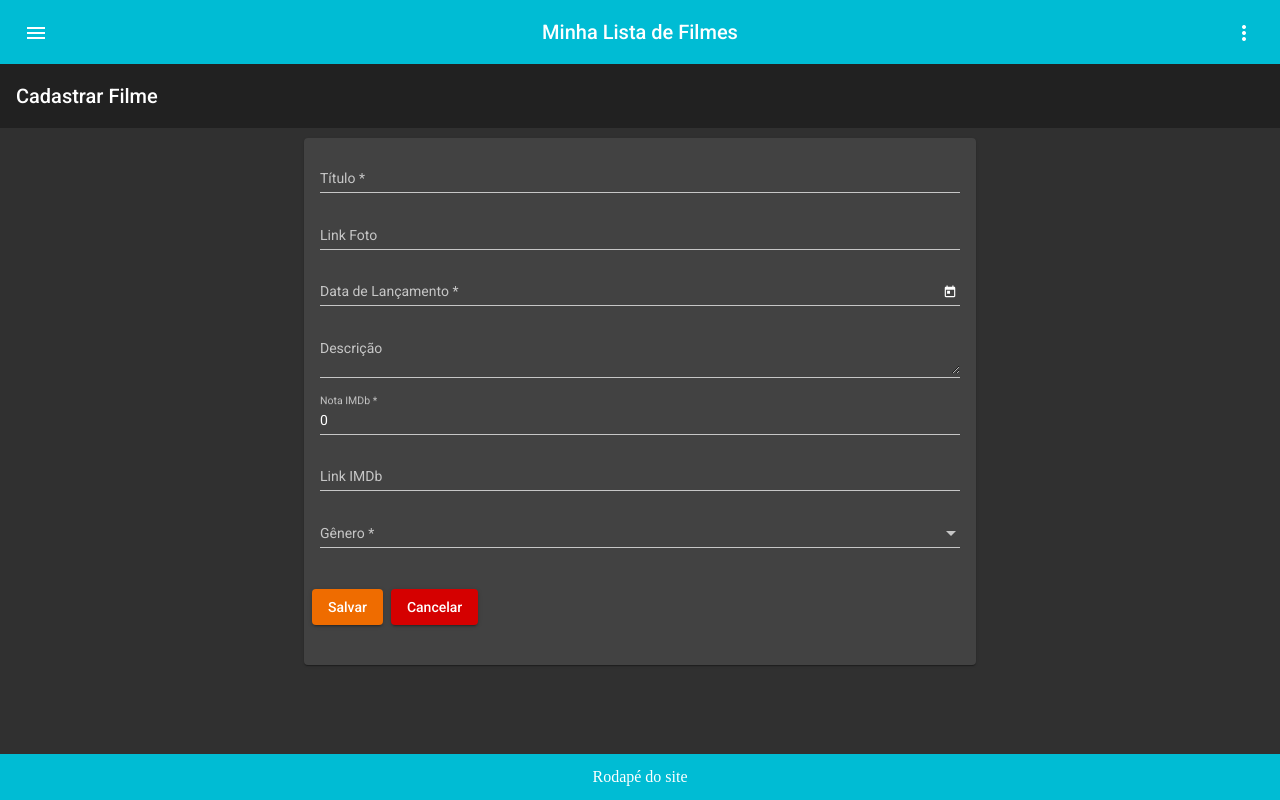
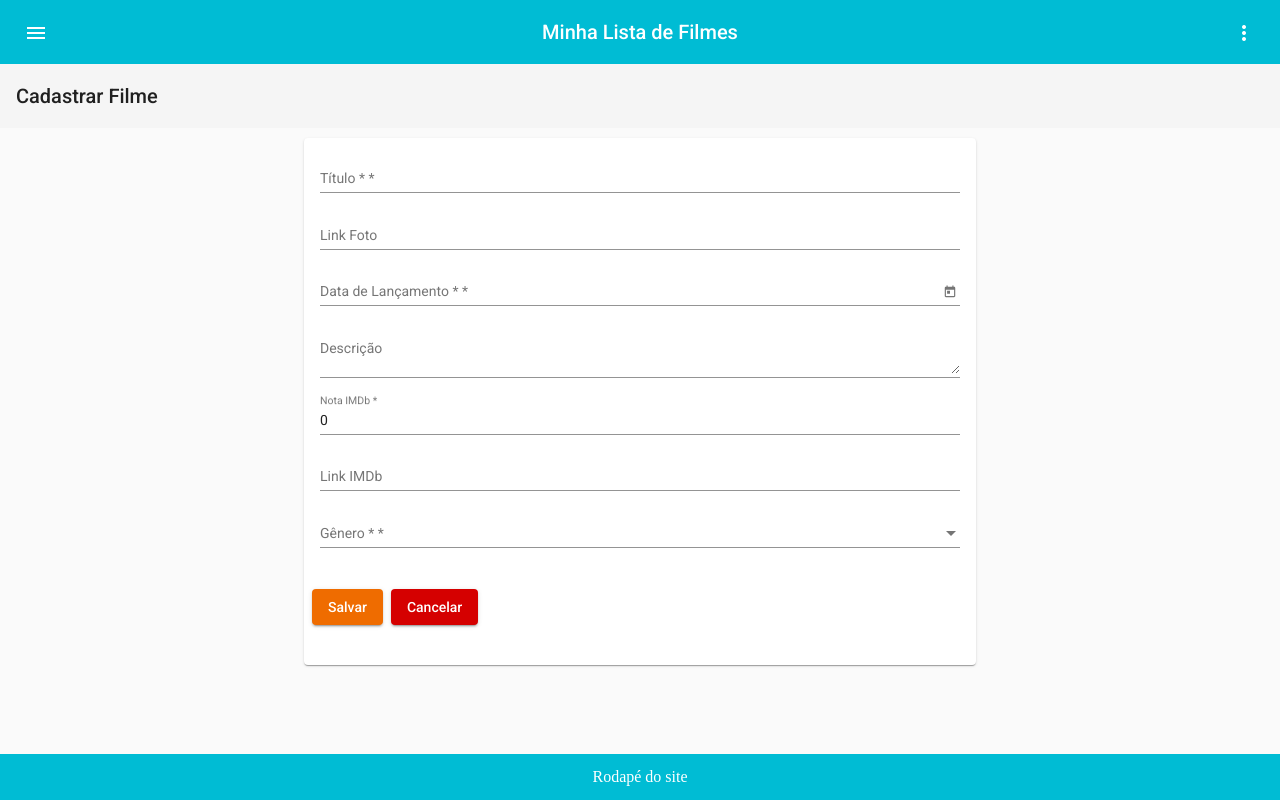
Before and after one commit to evertondg/tecnicas-avancadas-angular8, an Angular app: page /filmes/cadastro in a window 1280 px wide. Built offline with nearby package versions, Linux system fonts and the light colour scheme.

Commit message:
feat: Adicionado mensagens de validação de erro com angular material no FormGroup

```diff
--- a/src/app/filmes/cadastro-filmes/cadastro-filmes.component.html
+++ b/src/app/filmes/cadastro-filmes/cadastro-filmes.component.html
@@ -4,16 +4,34 @@
     <form [formGroup]="cadastro" (ngSubmit)="salvar()" (ngReset)="reiniciarForm()">
       <mat-card-content>
         <mat-form-field class="full-width">
-          <input matInput placeholder="Título" name="titulo" formControlName="titulo" [formGroup]="cadastro">
+          <input matInput placeholder="Título *" name="titulo" formControlName="titulo" [formGroup]="cadastro">
+          <mat-error *ngIf="(cadastro.touched || cadastro.dirty ) && f.titulo.errors && f.titulo.errors.required">
+            Campo Obrigatório
+          </mat-error>
+          <mat-error *ngIf="(cadastro.touched || cadastro.dirty ) && f.titulo.errors && f.titulo.errors.minlength">
+            Campo precisa ter no mínimo 2 caracteres
+          </mat-error>
+          <mat-error *ngIf="(cadastro.touched || cadastro.dirty ) && f.titulo.errors && f.titulo.errors.maxlength">
+            Campo precisa ter menos de 256 caracteres
+          </mat-error>
         </mat-form-field>
         <mat-form-field class="full-width">
           <input matInput placeholder="Link Foto" name="urlFoto" formControlName="urlFoto" [formGroup]="cadastro">
+          <mat-error *ngIf="(cadastro.touched || cadastro.dirty ) && f.urlFoto.errors && f.urlFoto.errors.minlength">
+            Campo precisa ter no mínimo 2 caracteres
+          </mat-error>
         </mat-form-field>
         <mat-form-field class="full-width">
-          <input matInput [matDatepicker]="picker" placeholder="Data de Lançamento" name="dtLancamento" [formGroup]="
-            cadastro" formControlName="dtLancamento">
+          <input matInput [matDatepicker]="picker" readonly placeholder="Data de Lançamento *" name="dtLancamento"
+            [formGroup]="
+            cadastro" formControlName="dtLancamento" (click)="picker.open()">
+
           <mat-datepicker-toggle matSuffix [for]="picker"></mat-datepicker-toggle>
           <mat-datepicker #picker></mat-datepicker>
+          <mat-error
+            *ngIf="(cadastro.touched || cadastro.dirty ) && f.dtLancamento.errors && f.dtLancamento.errors.required">
+            Campo Obrigatório
+          </mat-error>
         </mat-form-field>
         <mat-form-field class="full-width">
           <textarea matInput placeholder="Descrição" name="descricao" formControlName="descricao"
@@ -22,18 +40,30 @@
         <mat-form-field class="full-width">
           <input matInput placeholder="Nota IMDb" name="nota" formControlName="nota" [formGroup]="cadastro"
             type="number" min="0" max="10" step="1">
+          <mat-error *ngIf="(cadastro.touched || cadastro.dirty ) && f.nota.errors && f.nota.errors.min">
+            Campo precisa ter no mínimo o valor 0
+          </mat-error>
+          <mat-error *ngIf="(cadastro.touched || cadastro.dirty ) && f.nota.errors && f.nota.errors.max">
+            Campo precisa ter no máximo o valor 10
+          </mat-error>
         </mat-form-field>
         <mat-form-field class="full-width">
           <input matInput placeholder="Link IMDb" name="urlIMDb" formControlName="urlIMDb" [formGroup]="cadastro">
+          <mat-error *ngIf="(cadastro.touched || cadastro.dirty ) && f.urlIMDb.errors && f.urlIMDb.errors.minlength">
+            Campo precisa ter no mínimo 10 caracteres
+          </mat-error>
         </mat-form-field>
         <mat-form-field class="full-width">
-          <mat-select placeholder="Gênero" formControlName="genero" [formGroup]="cadastro">
+          <mat-select placeholder="Gênero *" formControlName="genero" [formGroup]="cadastro">
             <mat-option value="Ação">Açao</mat-option>
             <mat-option value="Aventura">Aventura</mat-option>
             <mat-option value=">Ficção Científica">Ficção Científica</mat-option>
             <mat-option value="Romance">Romance</mat-option>
             <mat-option value="Terror">Terror</mat-option>
           </mat-select>
+          <mat-error *ngIf="(cadastro.touched || cadastro.dirty ) && f.genero.errors && f.genero.errors.required">
+            Campo precisa ter no mínimo 10 caracteres
+          </mat-error>
         </mat-form-field>
       </mat-card-content>
 
--- a/src/app/filmes/cadastro-filmes/cadastro-filmes.component.ts
+++ b/src/app/filmes/cadastro-filmes/cadastro-filmes.component.ts
@@ -10,6 +10,10 @@ export class CadastroFilmesComponent implements OnInit {
   cadastro: FormGroup;
 
   constructor(private fb: FormBuilder) {}
+
+  get f() {
+    return this.cadastro.controls;
+  }
 
   ngOnInit(): void {
     this.cadastro = this.fb.group({
@@ -31,6 +35,7 @@ export class CadastroFilmesComponent implements OnInit {
   }
 
   salvar(): void {
+    this.cadastro.markAllAsTouched();
     if (this.cadastro.invalid) {
       return console.log('Ta vazio');
     }
--- a/src/assets/styles/themes.scss
+++ b/src/assets/styles/themes.scss
@@ -8,11 +8,9 @@ $default-theme-accent: mat-palette($mat-orange, 800, 300, 200);
 $default-theme-warn: mat-palette($mat-red, A700);
 
 // create theme (use mat-dark-theme for themes with dark backgrounds)
-$default-theme: mat-dark-theme(
-    $default-theme-primary,
-    $default-theme-accent,
-    $default-theme-warn
-);
+$default-theme: mat-light-theme($default-theme-primary,
+  $default-theme-accent,
+  $default-theme-warn);
 
 @include angular-material-theme($default-theme);
 
```
